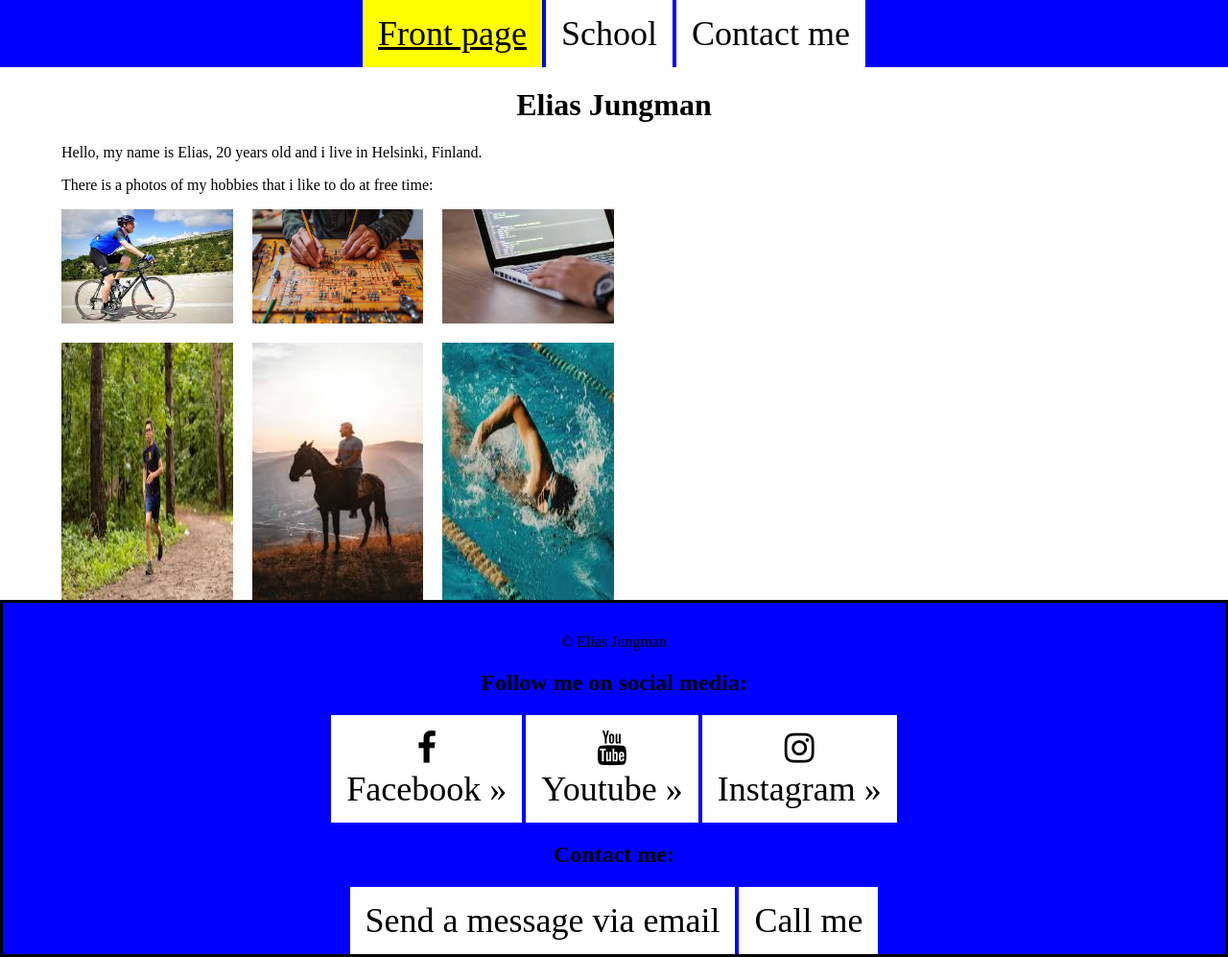
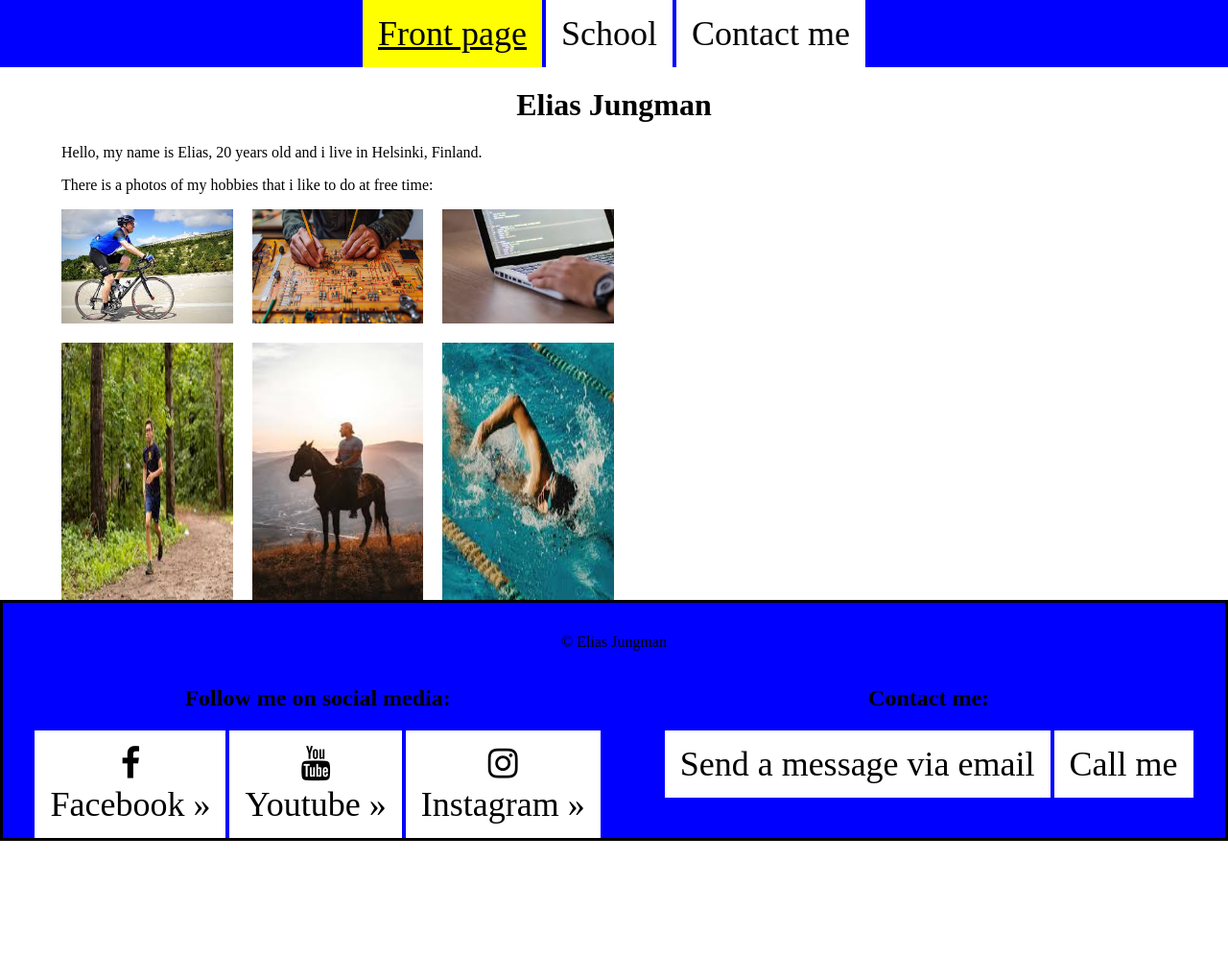
Before and after one commit to eliasjungman/module6, a plain HTML site: page index.html in a window 1280 px wide. Shown: the whole page at 96% size. After the commit the page ends 876 px from the top, so only its background shows below. Drawn offline with Linux system fonts and the light colour scheme.

Commit message:
fix flex not working

```diff
--- a/styles.css
+++ b/styles.css
@@ -44,6 +44,15 @@ footer {
     background-color: blue;
 }
 
+footer .flex-container {
+    display: flex;
+    justify-content: space-around;
+}
+
+/* footer p, h1, h2{
+    background-color: #ffffff;
+} */
+
 /*mobile phone*/
 @media (max-width: 1000px) {
     .grid-container {
```
